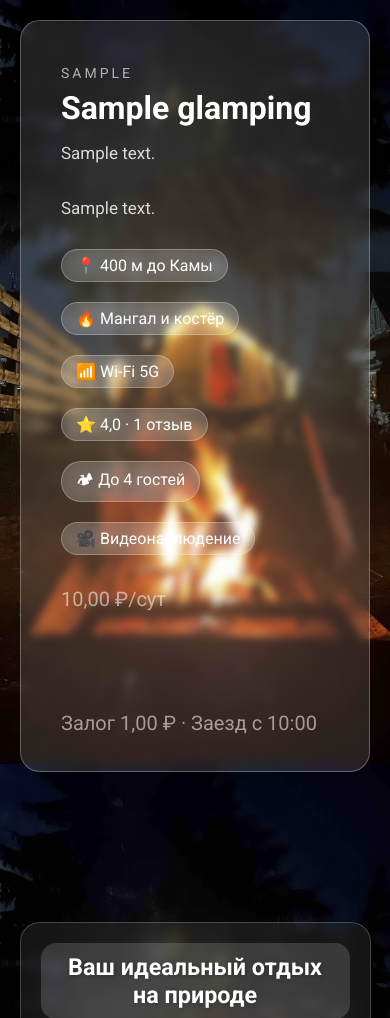
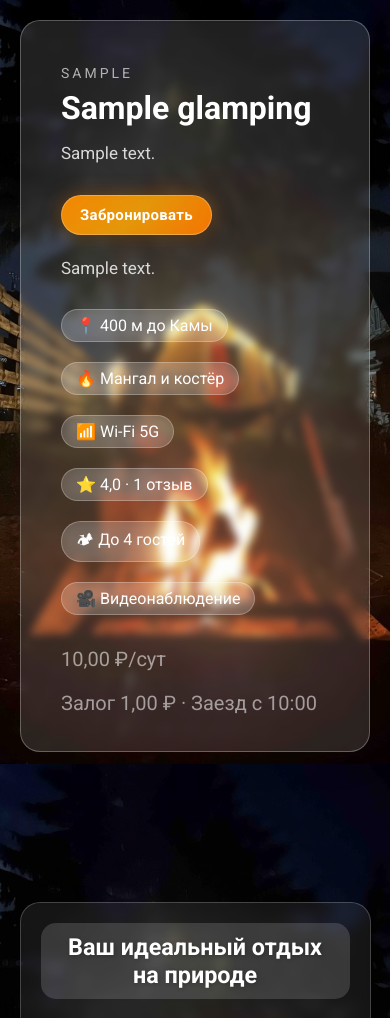
Before and after one commit to Neiromantic42/glamping_project, a Django app: page / in a window 390 px wide. Shown: the part 80-1098 px from the top of the page. Run offline with Django 5.2, Linux system fonts and the light colour scheme; tables that the repository leaves empty hold one stand-in row (values such as "Sample post").

Commit message:
Added a book button, improved user logic, fixed a bug in mobile, and removed the space between text blocks in the first block.

```diff
--- a/glamping/static/css/my-style-glemping.css
+++ b/glamping/static/css/my-style-glemping.css
@@ -20,9 +20,6 @@ html, body {
 a {
     color: black;
     text-decoration: none;
-}
-a:hover {
-    text-decoration: underline;
 }
 
 /* =========================================================
@@ -104,31 +101,32 @@ header .fixed-container {
     text-decoration: none;
     white-space: nowrap;
 }
+
 .header-phone:hover {
     color: #fff;
     text-decoration: none;
 }
 
 /* Общий стиль для всех кнопок light-button */
-.header-button{
-    display: inline-block;       /* чтобы margin-auto и размеры работали */
-    padding: 12px 28px;          /* отступы внутри кнопки */
-    border-radius: 30px;         /* скругление */
+.header-button {
+    display: inline-block; /* чтобы margin-auto и размеры работали */
+    padding: 12px 28px; /* отступы внутри кнопки */
+    border-radius: 30px; /* скругление */
     font-weight: 600;
     font-size: 18px;
     border: none;
     cursor: pointer;
     white-space: nowrap;
-    transition: all 0.3s ease;  /* плавная анимация */
+    transition: all 0.3s ease; /* плавная анимация */
     background: linear-gradient(90deg, #ff8c00, #ffa500); /* основной цвет */
-    color: #fff;                 /* текст */
+    color: #fff; /* текст */
     text-align: center;
 }
 
 /* Ховер-эффект для всех light-button */
 .header-button:hover {
-    transform: scale(1.05);       /* немного увеличиваем */
-    box-shadow: 0 4px 15px rgba(0,0,0,0.2); /* тень */
+    transform: scale(1.05); /* немного увеличиваем */
+    box-shadow: 0 4px 15px rgba(0, 0, 0, 0.2); /* тень */
     background: linear-gradient(90deg, #ffa500, #ff8c00); /* плавный градиент на ховер */
 }
 
@@ -149,6 +147,7 @@ header .fixed-container {
     top: 12px;
     transform: none;
 }
+
 .burger span {
     display: block;
     width: 22px;
@@ -157,9 +156,18 @@ header .fixed-container {
     border-radius: 2px;
     transition: all 0.25s ease;
 }
-.burger.active span:nth-child(1) { transform: translateY(7px) rotate(45deg); }
-.burger.active span:nth-child(2) { opacity: 0; }
-.burger.active span:nth-child(3) { transform: translateY(-7px) rotate(-45deg); }
+
+.burger.active span:nth-child(1) {
+    transform: translateY(7px) rotate(45deg);
+}
+
+.burger.active span:nth-child(2) {
+    opacity: 0;
+}
+
+.burger.active span:nth-child(3) {
+    transform: translateY(-7px) rotate(-45deg);
+}
 
 /* =========================================================
    Мобильное меню — скрыто по умолчанию
@@ -176,7 +184,7 @@ header .fixed-container {
     color: #fff;
     font-size: 15px;
     padding: 12px 0;
-    border-bottom: 1px solid rgba(255,255,255,0.12);
+    border-bottom: 1px solid rgba(255, 255, 255, 0.12);
     text-decoration: none;
     background: none;
     border-left: none;
@@ -191,7 +199,7 @@ header .fixed-container {
 .mobile-menu .booking-button {
     /* Убираем стили обычных ссылок */
     border-bottom: none;
-    padding: 12px 24px;  /* Отступы как у кнопки */
+    padding: 12px 24px; /* Отступы как у кнопки */
     /* Градиентный фон */
     background: linear-gradient(90deg, #ff8c00, #ffa500);
     /* Скругление */
@@ -314,6 +322,7 @@ section {
     font-size: 16px;
     white-space: nowrap;
 }
+
 .hero-tags-link a {
     color: inherit;
     text-decoration: none;
@@ -345,13 +354,143 @@ section {
     display: flex;
     align-items: center;
     flex-wrap: wrap;
-    gap: 100px;
+    gap: 20px;
 }
 
 .hero-hint,
 .hero-price {
     color: rgba(255, 255, 255, 0.55);
     font-size: 20px;
+}
+
+/* =========================================================
+   КНОПКА "ЗАБРОНИРОВАТЬ" (Hero блок)
+   Главная CTA-кнопка первого экрана
+   ========================================================= */
+
+.hero-booking-button {
+    /* Делаем элемент кнопкой с центрированием текста */
+    display: inline-flex;
+    align-items: center;
+    justify-content: center;
+
+    /* Размер кнопки */
+    padding: 14px 32px;
+
+    /* Круглая “пилюля” форма */
+    border-radius: 999px;
+
+    /* Типографика */
+    font-weight: 700;
+    font-size: 18px;
+    letter-spacing: 0.3px;
+
+    /* Цвет текста */
+    color: #fff;
+
+    /* Убираем подчёркивание ссылки */
+    text-decoration: none;
+
+    /* Для эффекта блика */
+    position: relative;
+    overflow: hidden;
+
+    /* Градиентный фон (оранжевый CTA стиль) */
+    background: linear-gradient(
+        135deg,
+        rgba(255, 140, 0, 0.95),
+        rgba(255, 165, 0, 0.85),
+        rgba(255, 120, 0, 0.95)
+    );
+
+    /* Glass-эффект (размытие фона за кнопкой) */
+    backdrop-filter: blur(10px);
+    -webkit-backdrop-filter: blur(10px);
+
+    /* Полупрозрачная рамка для “стекла” */
+    border: 1px solid rgba(255, 255, 255, 0.25);
+
+    /* Тень + свечение (делает кнопку “живой”) */
+    box-shadow:
+        0 10px 25px rgba(0, 0, 0, 0.25),
+        0 0 20px rgba(255, 140, 0, 0.35);
+
+    /* Плавные анимации hover/active */
+    transition: all 0.35s ease;
+
+    /* Отступ снизу от адреса */
+    margin-bottom: 20px;
+
+    /* Чтобы блик был поверх других элементов */
+    z-index: 1;
+}
+
+
+/* =========================================================
+   ЭФФЕКТ БЛИКА (shine effect)
+   Создаёт “дорогой” переливающийся эффект
+   ========================================================= */
+.hero-booking-button::before {
+    content: "";
+    /* Позиционируем внутри кнопки */
+    position: absolute;
+    top: 0;
+    left: -60%;
+
+    /* Размер блика */
+    width: 50%;
+    height: 100%;
+    /* Белый полупрозрачный блик */
+    background: rgba(255, 255, 255, 0.35);
+    /* Наклон блика */
+    transform: skewX(-25deg);
+    /* Плавное движение */
+    transition: all 0.6s ease;
+}
+/* =========================================================
+   HOVER (наведение мыши)
+   Эффект подъёма + усиление тени
+   ========================================================= */
+.hero-booking-button:hover {
+    transform: translateY(-3px) scale(1.03);
+    /* Усиление свечения при наведении */
+    box-shadow:
+        0 15px 35px rgba(0, 0, 0, 0.35),
+        0 0 30px rgba(255, 165, 0, 0.55);
+}
+/* =========================================================
+   HOVER БЛИК (анимация перелёта)
+   ========================================================= */
+.hero-booking-button:hover::before {
+    left: 130%;
+}
+/* =========================================================
+   ACTIVE (нажатие кнопки)
+   Лёгкое сжатие для эффекта “нажатия”
+   ========================================================= */
+
+.hero-booking-button:active {
+    transform: scale(0.97);
+}
+/* =========================================================
+   МОБИЛЬНАЯ ВЕРСИЯ КНОПКИ (до 768px)
+   Делаем кнопку компактной и аккуратной
+   ========================================================= */
+@media (max-width: 768px) {
+    .hero-booking-button {
+        display: block;
+
+        /* убираем растяжение */
+        width: fit-content;
+
+        /* убираем автоцентр, чтобы не выглядело громоздко */
+        margin: 0 0 20px 0;
+
+        /* 🔽 уменьшаем кнопку */
+        padding: 10px 18px;
+        font-size: 15px;
+        border-radius: 999px;
+    }
 }
 
 /* =========================================================
@@ -386,49 +525,49 @@ button {
 }
 
 .second-section .fixed-container {
-    background: rgba(255,255,255,0.08);
+    background: rgba(255, 255, 255, 0.08);
     backdrop-filter: blur(6px);
     -webkit-backdrop-filter: blur(6px);
-    border: 1px solid rgba(255,255,255,0.2);
+    border: 1px solid rgba(255, 255, 255, 0.2);
     border-radius: 20px;
-    padding: 20px;             /* немного уменьшили для маленьких экранов */
-    width: 90%;                /* резиновая ширина */
-    max-width: 1200px;         /* ограничение на больших экранах */
-    margin: 0 auto;            /* центрирование */
-    box-sizing: border-box;    /* чтобы padding не ломал ширину */
+    padding: 20px; /* немного уменьшили для маленьких экранов */
+    width: 90%; /* резиновая ширина */
+    max-width: 1200px; /* ограничение на больших экранах */
+    margin: 0 auto; /* центрирование */
+    box-sizing: border-box; /* чтобы padding не ломал ширину */
 }
 
 .fixed-container h2 {
-    text-align: left;                 /* центрируем текст */
-    background: rgba(255,255,255,0.15); /* полупрозрачный фон */
-    padding: 10px 20px;                 /* внутренние отступы сверху/снизу и слева/справа */
-    border-radius: 15px;                /* скругляем углы */
-    display: inline-block;              /* чтобы фон обтекал только текст, а не всю строку */
-    font-size: clamp(24px, 4vw, 40px);  /* адаптивный размер заголовка */
-    color: #fff;                        /* белый текст */
-    text-shadow: 1px 1px 4px rgba(0,0,0,0.25); /* тень для читаемости */
-    margin-left: 45px;                /* отступ снизу от блока сервисов */
+    text-align: left; /* центрируем текст */
+    background: rgba(255, 255, 255, 0.15); /* полупрозрачный фон */
+    padding: 10px 20px; /* внутренние отступы сверху/снизу и слева/справа */
+    border-radius: 15px; /* скругляем углы */
+    display: inline-block; /* чтобы фон обтекал только текст, а не всю строку */
+    font-size: clamp(24px, 4vw, 40px); /* адаптивный размер заголовка */
+    color: #fff; /* белый текст */
+    text-shadow: 1px 1px 4px rgba(0, 0, 0, 0.25); /* тень для читаемости */
+    margin-left: 45px; /* отступ снизу от блока сервисов */
 }
 
 .services {
     display: flex;
-    flex-wrap: wrap;           /* блоки переносятся на новую строку на узких экранах */
-    justify-content: center;   /* центрирование при переносе */
-    gap: 20px;                 /* отступы между блоками гибкие */
+    flex-wrap: wrap; /* блоки переносятся на новую строку на узких экранах */
+    justify-content: center; /* центрирование при переносе */
+    gap: 20px; /* отступы между блоками гибкие */
     margin-bottom: 30px;
 }
 
 .services > div {
-    flex: 1 1 200px;           /* гибкая ширина: min 200px, растет по мере возможности */
-    max-width: 250px;          /* ограничение по ширине блока */
+    flex: 1 1 200px; /* гибкая ширина: min 200px, растет по мере возможности */
+    max-width: 250px; /* ограничение по ширине блока */
     box-sizing: border-box;
-    text-align: center;        /* текст по центру блока */
+    text-align: center; /* текст по центру блока */
 }
 
 .services img {
-    width: 100%;               /* картинка занимает всю ширину блока */
-    height: 160px;             /* фиксированная высота */
-    object-fit: cover;         /* обрезает лишнее, чтобы все картинки одинаково выглядели */
+    width: 100%; /* картинка занимает всю ширину блока */
+    height: 160px; /* фиксированная высота */
+    object-fit: cover; /* обрезает лишнее, чтобы все картинки одинаково выглядели */
     margin-bottom: 15px;
     border-radius: 20px;
 }
@@ -443,7 +582,7 @@ button {
     font-size: 16px;
 
     font-weight: 600; /* делает текст чуть жирнее */
-    text-shadow: 1px 1px 3px rgba(0,0,0,0.4); /* лёгкая тень для контраста */
+    text-shadow: 1px 1px 3px rgba(0, 0, 0, 0.4); /* лёгкая тень для контраста */
     line-height: 1.4; /* чуть больше межстрочного интервала, читаемость */
 }
 
@@ -451,9 +590,9 @@ button {
    Кнопки второго блока
    ========================================================= */
 .second-section-button {
-    display: inline-block;          /* важно для hover/transform */
+    display: inline-block; /* важно для hover/transform */
 
-    margin-left: 45px;              /* твой текущий сдвиг */
+    margin-left: 45px; /* твой текущий сдвиг */
 
     padding: 12px 28px;
     border-radius: 30px;
@@ -467,7 +606,7 @@ button {
     background: linear-gradient(90deg, #ff8c00, #ffa500);
     color: #fff;
 
-    text-decoration: none;          /* убираем подчёркивание */
+    text-decoration: none; /* убираем подчёркивание */
 
     transition: all 0.3s ease;
     text-align: center;
@@ -476,7 +615,7 @@ button {
 /* hover эффект (как в третьем блоке) */
 .second-section-button:hover {
     transform: scale(1.05);
-    box-shadow: 0 4px 15px rgba(0,0,0,0.2);
+    box-shadow: 0 4px 15px rgba(0, 0, 0, 0.2);
     text-decoration: none;
 }
 
@@ -508,10 +647,10 @@ button {
 }
 
 .third-section .fixed-container {
-    background: rgba(255,255,255,0.08);
+    background: rgba(255, 255, 255, 0.08);
     backdrop-filter: blur(6px);
     -webkit-backdrop-filter: blur(6px);
-    border: 1px solid rgba(255,255,255,0.2);
+    border: 1px solid rgba(255, 255, 255, 0.2);
     border-radius: 20px;
     padding: 20px;
     width: 90%;
@@ -522,13 +661,13 @@ button {
 
 .third-section h2 {
     text-align: left;
-    background: rgba(255,255,255,0.15);
+    background: rgba(255, 255, 255, 0.15);
     padding: 10px 20px;
     border-radius: 15px;
     display: inline-block;
     font-size: clamp(24px, 4vw, 40px);
     color: #fff;
-    text-shadow: 1px 1px 4px rgba(0,0,0,0.25);
+    text-shadow: 1px 1px 4px rgba(0, 0, 0, 0.25);
     margin-left: 45px;
 }
 
@@ -542,8 +681,8 @@ button {
 
 /* Кнопка третьего блока */
 .third-section-button {
-    display: inline-block;          /* Чтобы margin-auto сработал */
-    margin: 0 auto;          /* Центрируем кнопку по горизонтали */
+    display: inline-block; /* Чтобы margin-auto сработал */
+    margin: 0 auto; /* Центрируем кнопку по горизонтали */
     padding: 12px 28px;
     border-radius: 30px;
     font-weight: 600;
@@ -558,8 +697,9 @@ button {
 
 .third-section-button:hover {
     transform: scale(1.05);
-    box-shadow: 0 4px 15px rgba(0,0,0,0.2);
+    box-shadow: 0 4px 15px rgba(0, 0, 0, 0.2);
 }
+
 /* защита от underline в любых состояниях */
 .third-section-button:visited,
 .third-section-button:active,
@@ -574,13 +714,13 @@ button {
 
     /* ===== 3 БЛОК КОНТЕЙНЕР ===== */
     .third-section .fixed-container {
-        padding: 20px 16px;   /* делаем как у всех блоков */
+        padding: 20px 16px; /* делаем как у всех блоков */
     }
 
     /* ===== ЗАГОЛОВОК ===== */
     .third-section h2 {
-        margin-left: 0;       /* убираем смещение */
-        text-align: center;   /* центрируем */
+        margin-left: 0; /* убираем смещение */
+        text-align: center; /* центрируем */
         display: block;
         margin-bottom: 40px;
         font-size: clamp(22px, 6vw, 32px);
@@ -603,7 +743,7 @@ button {
     /* ===== КАРТИНКИ ===== */
     .third-section .services img {
         width: 100%;
-        height: 220px;   /* 👈 важно: уменьшаем с 450px */
+        height: 220px; /* 👈 важно: уменьшаем с 450px */
         object-fit: cover;
         border-radius: 16px;
         margin-bottom: 5px;
@@ -622,7 +762,6 @@ button {
         text-align: center;
     }
 }
-
 
 
 /* =========================================================
@@ -691,6 +830,7 @@ button {
     /* Внешний отступ снизу, чтобы отделить список от следующего блока */
     margin-bottom: 30px;
 }
+
 .feature {
     /* Включает Flexbox, чтобы иконка и текст встали в одну горизонтальную линию */
     display: flex;
@@ -703,6 +843,7 @@ button {
     /* Межстрочный интервал: добавляет немного «воздуха» между строками текста */
     line-height: 1.4;
 }
+
 .price-conditions {
     /* Уменьшенный размер шрифта для второстепенной информации */
     font-size: 14px;
@@ -723,14 +864,17 @@ button {
         /* Уменьшает внешние отступы всего блока (было 80px/20px), чтобы сэкономить место */
         padding: 40px 16px;
     }
+
     .price-info .fixed-container {
         /* Делает внутренний отступ карточки компактнее (было 40px) */
         padding: 20px;
     }
+
     .price-features {
         /* Перестраивает сетку: вместо двух колонок теперь одна (элементы встают друг под друга) */
         grid-template-columns: 1fr;
     }
+
     .price-info h2 {
         /* Фиксирует размер заголовка на 26px, отключая динамический clamp для стабильности */
         font-size: 26px;
@@ -744,9 +888,9 @@ button {
 
 .footer-map {
     position: relative; /* создаём контекст для absolute (карта и overlay будут внутри) */
-    min-height: 380px;  /* минимальная высота футера (чтобы карта не схлопнулась) */
-    overflow: hidden;   /* обрезаем всё, что выходит за границы блока */
-    color: #fff;        /* базовый цвет текста внутри футера */
+    min-height: 380px; /* минимальная высота футера (чтобы карта не схлопнулась) */
+    overflow: hidden; /* обрезаем всё, что выходит за границы блока */
+    color: #fff; /* базовый цвет текста внутри футера */
 }
 
 /* =========================
@@ -755,14 +899,14 @@ button {
 
 .map-bg {
     position: absolute; /* выводим карту из потока документа */
-    inset: 0;           /* top:0 right:0 bottom:0 left:0 (растягиваем на весь футер) */
-    z-index: 0;         /* самый нижний слой */
+    inset: 0; /* top:0 right:0 bottom:0 left:0 (растягиваем на весь футер) */
+    z-index: 0; /* самый нижний слой */
 }
 
 .map-bg iframe {
-    width: 100%;        /* карта по ширине контейнера */
-    height: 100%;       /* карта по высоте контейнера */
-    border: 0;          /* убираем рамку iframe */
+    width: 100%; /* карта по ширине контейнера */
+    height: 100%; /* карта по высоте контейнера */
+    border: 0; /* убираем рамку iframe */
 }
 
 /* =========================
@@ -770,10 +914,10 @@ button {
 ========================= */
 
 .overlay {
-    position: absolute;        /* накладываем поверх карты */
-    inset: 0;                  /* растягиваем на весь футер */
-    background: rgba(0,0,0,0.55); /* затемнение (делает текст читаемым) */
-    z-index: 1;                /* слой выше карты */
+    position: absolute; /* накладываем поверх карты */
+    inset: 0; /* растягиваем на весь футер */
+    background: rgba(0, 0, 0, 0.55); /* затемнение (делает текст читаемым) */
+    z-index: 1; /* слой выше карты */
 }
 
 /* =========================
@@ -789,12 +933,12 @@ button {
 
     display: flex;
     justify-content: space-between;
-    align-items: center;  /* ← ИЗМЕНИЛ с flex-start на center */
+    align-items: center; /* ← ИЗМЕНИЛ с flex-start на center */
 
     padding: 40px;
     box-sizing: border-box;
 
-    min-height: 380px;  /* ← ДОБАВИЛ: минимальная высота = высоте карты */
+    min-height: 380px; /* ← ДОБАВИЛ: минимальная высота = высоте карты */
 }
 
 /* =========================
@@ -804,9 +948,9 @@ button {
 .footer-links,
 .contacts,
 .action {
-    display: flex;        /* включаем flex */
+    display: flex; /* включаем flex */
     flex-direction: column; /* элементы идут вертикально */
-    gap: 40px;            /* расстояние между элементами */
+    gap: 40px; /* расстояние между элементами */
 }
 
 /* =========================
@@ -819,9 +963,9 @@ button {
     color: rgba(255, 255, 255, 0.85);
     text-decoration: none;
 
-    font-size: 30px;        /* 👈 увеличили текст */
-    font-weight: 500;       /* 👈 чуть жирнее, уже “премиум” */
-    letter-spacing: 0.3px;  /* 👈 воздух между буквами */
+    font-size: 30px; /* 👈 увеличили текст */
+    font-weight: 500; /* 👈 чуть жирнее, уже “премиум” */
+    letter-spacing: 0.3px; /* 👈 воздух между буквами */
     font-family: 'Roboto', sans-serif;
 
     opacity: 1;
@@ -839,6 +983,7 @@ button {
 
     font-weight: 600; /* становится чуть жирнее */
 }
+
 /* =========================
    КНОПКА(ССЫЛКА НА ЯНДЕКС КАРТУ) В ФУТЕРЕ
 ========================= */
@@ -971,20 +1116,20 @@ button {
 
 .icons {
     display: flex; /* размещаем иконки в ряд */
-    gap: 80px;     /* расстояние между иконками */
+    gap: 80px; /* расстояние между иконками */
 }
 
 .icons img {
-    width: 50px;   /* размер иконки */
-    height: 50px;  /* фиксируем высоту */
+    width: 50px; /* размер иконки */
+    height: 50px; /* фиксируем высоту */
     cursor: pointer; /* курсор "рука" */
-    opacity: 0.85;   /* слегка приглушаем */
+    opacity: 0.85; /* слегка приглушаем */
     transition: 0.2s; /* плавная анимация при hover */
 }
 
 /* hover эффект для иконок */
 .icons img:hover {
-    opacity: 1;         /* делаем ярче */
+    opacity: 1; /* делаем ярче */
     transform: scale(1.1); /* лёгкое увеличение */
 }
 
@@ -996,10 +1141,10 @@ button {
 
     .footer-map .fixed-container {
         flex-direction: column; /* колонки становятся вертикальными */
-        align-items: center;    /* центрируем всё */
-        text-align: center;     /* текст по центру */
-        gap: 25px;              /* расстояние между блоками */
-        padding: 20px;          /* уменьшаем отступы */
+        align-items: center; /* центрируем всё */
+        text-align: center; /* текст по центру */
+        gap: 25px; /* расстояние между блоками */
+        padding: 20px; /* уменьшаем отступы */
     }
 
     .footer-links,
@@ -1095,14 +1240,11 @@ button {
     }
 
 
-
-
     /* =========================================================
        МОБИЛЬНЫЙ АДАПТИВ ВТОРОГО БЛОКА
        ========================================================= */
-
     /* Настройка заголовка второго блока */
-@media  (max-width: 768px) {
+    @media (max-width: 768px) {
         .second-section .fixed-container h2 {
             margin-top: 0; /* Расстояние от предыдущего блока минимальное, можно чуть увеличить, если нужно больше воздуха */
             margin-bottom: 50px; /* Расстояние до первой картинки блока — заголовок «дышит» */
--- a/glamping/templates/glamping/home.html
+++ b/glamping/templates/glamping/home.html
@@ -129,6 +129,10 @@
         <p class="hero-subtitle">
             {{ glamping.description }}
         </p>
+        <!-- ⬇️  КНОПКА ЗАБРОНИРОВАТЬ ПЕРВОГО БЛОКА -->
+        <a href="{% url 'bookings:booking' %}" class="hero-booking-button">
+            Забронировать
+        </a>
         <!-- Адрес -->
         <p class="hero-address">
             {{ glamping.address }}
--- a/glamping_project/settings.py
+++ b/glamping_project/settings.py
@@ -21,7 +21,8 @@ BASE_DIR = Path(__file__).resolve().parent.parent
 
 # SECURITY WARNING: keep the secret key used in production secret!
 SECRET_KEY = os.getenv("SECRET_KEY") # Настройка получения секретного ключа для продакшена
-# SECRET_KEY = "django-insecure-#jagw_s8mzh%@%%-&l+5_rw=i*7k9u&3ui9lv@53g34vqw^d&*" # Настройка получения секретного ключа для локальной разработки
+# Настройка получения секретного ключа для локальной разработки
+# SECRET_KEY = "django-insecure-#jagw_s8mzh%@%%-&l+5_rw=i*7k9u&3ui9lv@53g34vqw^d&*"
 
 # SECURITY WARNING: don't run with debug turned on in production!
 # Настройка дебак в продакшен
```
Lines whose indentation alone changed are shown as unchanged.
